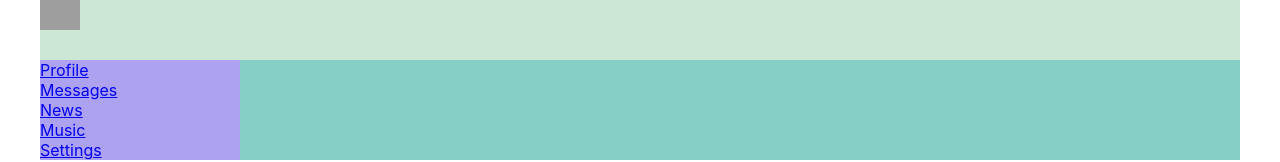
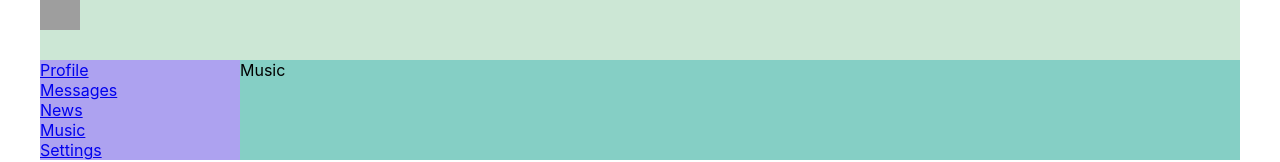
Before and after one commit to nospoon27/react-1, a React (Create React App) app: page /music in a window 1280 px wide. Shown: the top 162 px of the page. Built offline with nearby package versions, Linux system fonts and the light colour scheme; grey boxes are pictures that could not be loaded.

Commit message:
router err

```diff
--- a/package.json
+++ b/package.json
@@ -8,6 +8,7 @@
     "@testing-library/user-event": "^7.2.1",
     "react": "^16.12.0",
     "react-dom": "^16.12.0",
+    "react-router-dom": "^5.1.2",
     "react-scripts": "3.4.0"
   },
   "scripts": {
--- a/src/App.js
+++ b/src/App.js
@@ -4,6 +4,9 @@ import Header from './components/Header/Header';
 import Navbar from './components/Navbar/Navbar';
 import Profile from './components/Profile/Profile';
 import Dialogs from './components/Dialogs/Dialogs';
+import News from './components/News/News';
+import Music from './components/Music/Music';
+import Settings from './components/Settings/Settings';
 import {BrowserRouter, Route} from 'react-router-dom';
 
 function App() {
@@ -15,6 +18,10 @@ function App() {
         <div className="app-wrapper-content">
           <Route path='/dialogs' component={Dialogs}/>
           <Route path='/profile' component={Profile}/>
+          <Route path='/news' component={News}/>
+          <Route path='/music' component={Music}/>
+          <Route path='/settings' component={Settings}/>
+          <Route path='/profile' component={Profile}/>
         </div>
       </div>
     </BrowserRouter>
--- /dev/null
+++ b/src/components/Music/Music.jsx
@@ -0,0 +1,11 @@
+import React from 'react'
+
+function Music() {
+   return (
+      <div>
+         Music
+      </div>
+   )
+}
+
+export default Music
--- a/src/components/Navbar/Navbar.jsx
+++ b/src/components/Navbar/Navbar.jsx
@@ -11,13 +11,13 @@ function Navbar() {
         <a href='/dialogs'>Messages</a>
       </div>
       <div className={s.item}>
-        <a href='#'>News</a>
+        <a href='/news'>News</a>
       </div>
       <div className={s.item}>
-        <a href='#'>Music</a>
+        <a href='/music'>Music</a>
       </div>
       <div className={s.item}>
-        <a href='#'>Settings</a>
+        <a href='/settings'>Settings</a>
       </div>
     </nav>
   );
--- /dev/null
+++ b/src/components/News/News.jsx
@@ -0,0 +1,11 @@
+import React from 'react'
+
+function News() {
+   return (
+      <div>
+         News
+      </div>
+   )
+}
+
+export default News
--- /dev/null
+++ b/src/components/Settings/Settings.jsx
@@ -0,0 +1,11 @@
+import React from 'react'
+
+function Settings() {
+   return (
+      <div>
+         Settings
+      </div>
+   )
+}
+
+export default Settings
```
Also changed, not shown: 1 other file (tests, documents, lock files or other folders).
